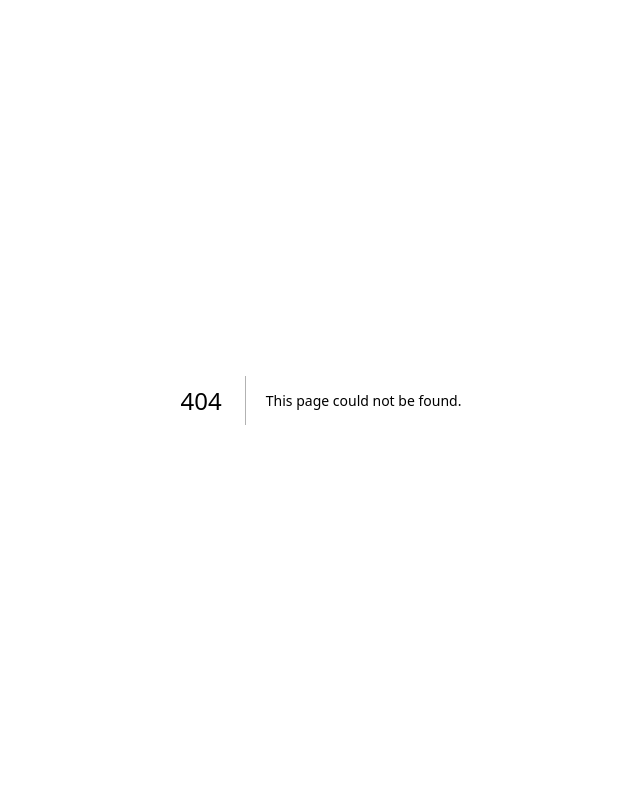
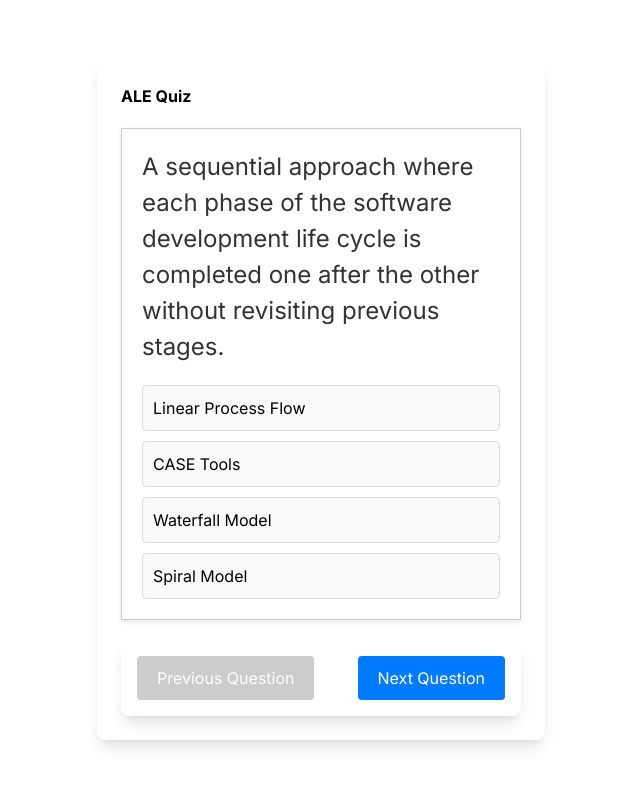
Before and after one commit to bhargavgudapati/csci4050project, a Next.js app in the folder seekdeeplearning/: page /ale-page in a window 1280 px wide. Before the commit this address had no page. Shown: the top 786 px of the page, without its empty margins (319-959 px from the left). Built offline with nearby package versions, Linux system fonts and the light colour scheme.

Commit message:
updated ale page

```diff
--- a/seekdeeplearning/src/app/AlePage/ALEPage.css
+++ /dev/null
@@ -1,12 +0,0 @@
-body {
-    display: flex;
-    justify-content: space-between;
-    align-items: center;
-}
-
-p {
-    font-size: 16px;
-    line-height: 1.5;
-    color: #333;
-    margin-bottom: 1em;
-}
--- a/seekdeeplearning/src/app/AlePage/page.tsx
+++ /dev/null
@@ -1,38 +0,0 @@
-"use client";
-
-import React, { useState } from 'react';
-import QuestionCard from '../components/QuestionCard'; // Adjust path based on folder structure
-import Button from '../components/Button'; // Adjusted path based on folder structure
-import questions from './questions'; // Local question data
-import './ALEPage.css';
-
-function ALEPage() {
-    const [currentQuestion, setCurrentQuestion] = useState(0);
-    const [selectedAnswer, setSelectedAnswer] = useState<string | null>(null);
-
-    const handleNextQuestion = () => {
-    if (currentQuestion < questions.length - 1) {
-        setCurrentQuestion(currentQuestion + 1);
-        setSelectedAnswer(null); // Reset selected answer for the next question
-    }
-    };
-
-    return (
-    <div className="ale-page">
-        <h1>ALE Quiz</h1>
-        <QuestionCard
-        question={questions[currentQuestion].question}
-        answers={questions[currentQuestion].answers}
-        selectedAnswer={selectedAnswer}
-        onAnswerSelect={setSelectedAnswer}
-        />
-        <Button
-        label="Next Question"
-        onClick={handleNextQuestion}
-        disabled={currentQuestion >= questions.length - 1}
-        />
-    </div>
-    );
-}
-
-export default ALEPage;
--- a/seekdeeplearning/src/app/AlePage/questions.tsx
+++ /dev/null
@@ -1,12 +0,0 @@
-const questions = [
-    {
-      question: 'What is the capital of France?',
-      answers: ['Paris', 'London', 'Berlin', 'Madrid'],
-    },
-    {
-      question: 'Which planet is known as the Red Planet?',
-      answers: ['Mars', 'Jupiter', 'Venus', 'Saturn'],
-    },
-  ];
-
-  export default questions;
--- /dev/null
+++ b/seekdeeplearning/src/app/ale-page/page.tsx
@@ -0,0 +1,55 @@
+"use client";
+
+import React, { useState } from 'react';
+import QuestionCard from '../components/QuestionCard'; // Adjust path based on folder structure
+import Button from '../components/Button'; // Adjusted path based on folder structure
+import questions from './questions'; // Local question data
+
+function ALEPage() {
+    const [currentQuestion, setCurrentQuestion] = useState(0);
+    const [selectedAnswer, setSelectedAnswer] = useState<string | null>(null);
+
+    const handleNextQuestion = () => {
+    if (currentQuestion < questions.length - 1) {
+        setCurrentQuestion(currentQuestion + 1);
+        setSelectedAnswer(null); // Reset selected answer for the next question
+    }
+    };
+
+    const handlePreviousQuestion = () => {
+        if (currentQuestion > 0) {
+            setCurrentQuestion(currentQuestion - 1);
+            setSelectedAnswer(null); // Reset selected answer for the previous question
+        }
+    };
+
+    return (
+    <div className="flex flex-col items-center justify-center min-h-screen p-4">
+        <div className="bg-white text-black mg-4 p-6 rounded-lg shadow-lg w-full max-w-md space-y-4">
+            <h1 className="font-bold">ALE Quiz</h1>
+            <div>
+                <QuestionCard
+                question={questions[currentQuestion].question}
+                answers={questions[currentQuestion].answers}
+                selectedAnswer={selectedAnswer}
+                onAnswerSelect={setSelectedAnswer}
+                />
+            </div>
+            <div className="flex flex-row justify-between p-4 mt-4 rounded-lg shadow-lg space-x-8">
+                <Button
+                label="Previous Question"
+                onClick={handlePreviousQuestion}
+                disabled={currentQuestion <= 0}
+                />
+                <Button
+                label="Next Question"
+                onClick={handleNextQuestion}
+                disabled={currentQuestion >= questions.length - 1}
+                />
+            </div>
+        </div>
+    </div>
+    );
+}
+
+export default ALEPage;
--- /dev/null
+++ b/seekdeeplearning/src/app/ale-page/questions.tsx
@@ -0,0 +1,16 @@
+const questions = [
+    {
+      question: 'A sequential approach where each phase of the software development life cycle is completed one after the other without revisiting previous stages.',
+      answers: ['Linear Process Flow', 'CASE Tools', 'Waterfall Model', 'Spiral Model'],
+    },
+    {
+      question: 'Automated or semi-automated support for the software development process.',
+      answers: ['CASE Tools', 'Waterfall Model', 'Spiral Model', 'Linear Process Flow'],
+    },
+    {
+      question: 'Which planet is known as the Red Planet?',
+      answers: ['Mars', 'Jupiter', 'Venus', 'Saturn'],
+    },
+  ];
+
+  export default questions;
--- a/seekdeeplearning/src/app/page.tsx
+++ b/seekdeeplearning/src/app/page.tsx
@@ -10,7 +10,7 @@ import { useRouter } from 'next/navigation'; // Import useRouter from next/navig
    };
 
    const navigateToALEPage = () => {
-      router.push('/AlePage'); // Navigate to /ale page
+      router.push('/ale-page'); // Navigate to /ale page
    };
 
 
```
